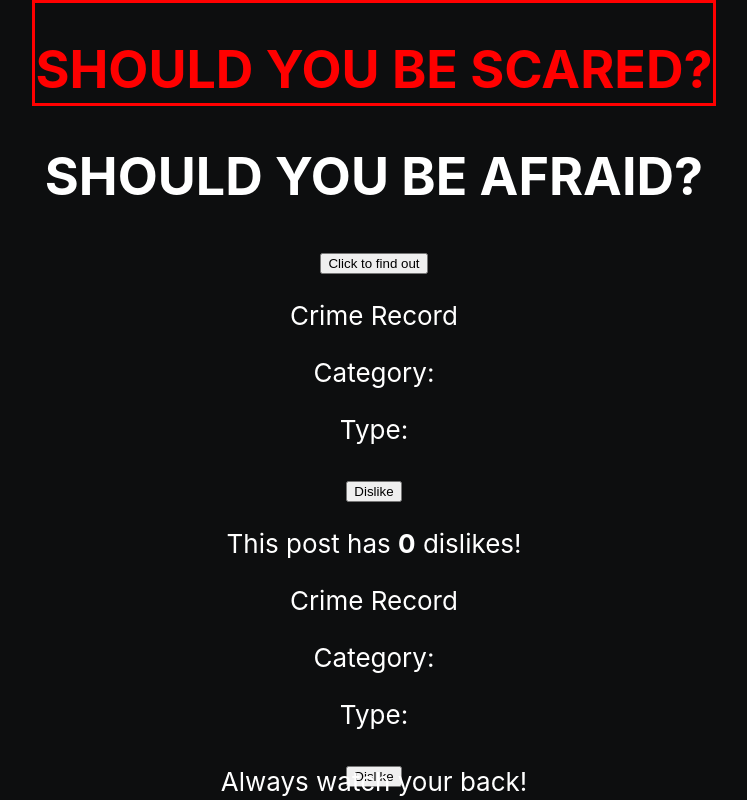
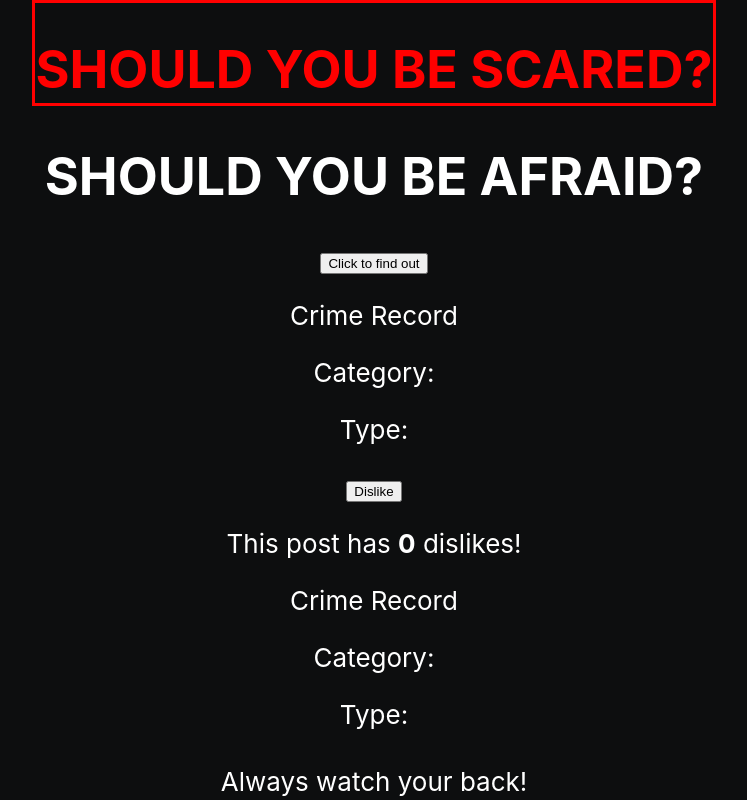
Before and after one commit to tomekgora/should-i-be-afraid, a React (Create React App) app: page / in a window 1280 px wide. Shown: the top 800 px of the page, without its empty margins (266-1013 px from the left). Built offline with nearby package versions, Linux system fonts and the light colour scheme; no server answers.

Commit message:
minor change

```diff
--- a/src/App.css
+++ b/src/App.css
@@ -43,4 +43,5 @@
   height: 60px;
   text-align: bottom;
   position: fixed;
+  background-color: #0d0e0f;
 }
```
